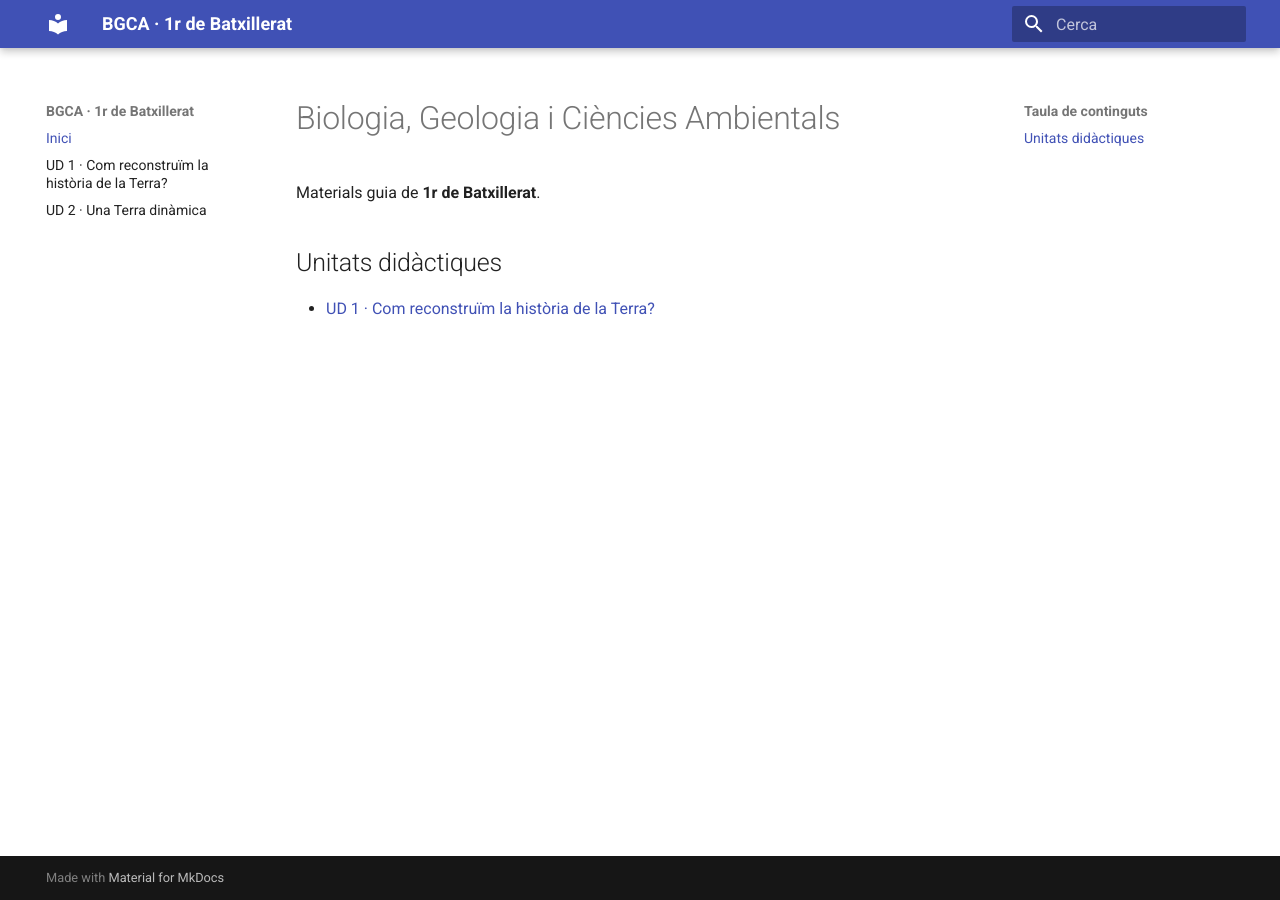
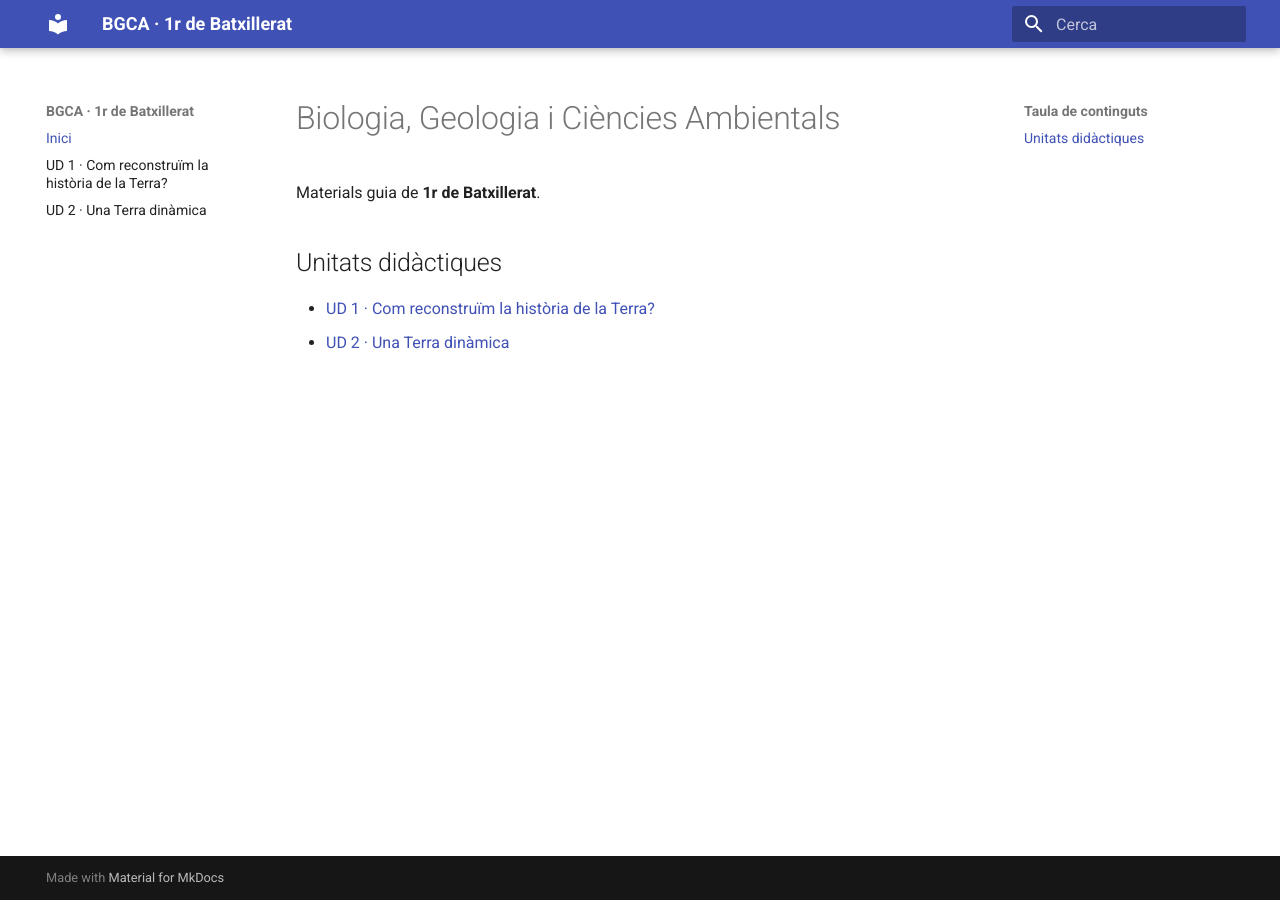
Before and after one commit to saloma-ui/BGCA, an MkDocs documentation site: the page built from docs/index.md, in a window 1280 px wide. Built offline with MkDocs 1.6.1 and Material for MkDocs 9.7.7, drawn with Linux system fonts in a browser that asks for light colours.

Commit message:
Update index.md

```diff
--- a/docs/index.md
+++ b/docs/index.md
@@ -5,3 +5,4 @@ Materials guia de **1r de Batxillerat**.
 ## Unitats didàctiques
 
 - [UD 1 · Com reconstruïm la història de la Terra?](ud01/ud01.md)
+- [UD 2 · Una Terra dinàmica](ud02/ud02.md)
```
